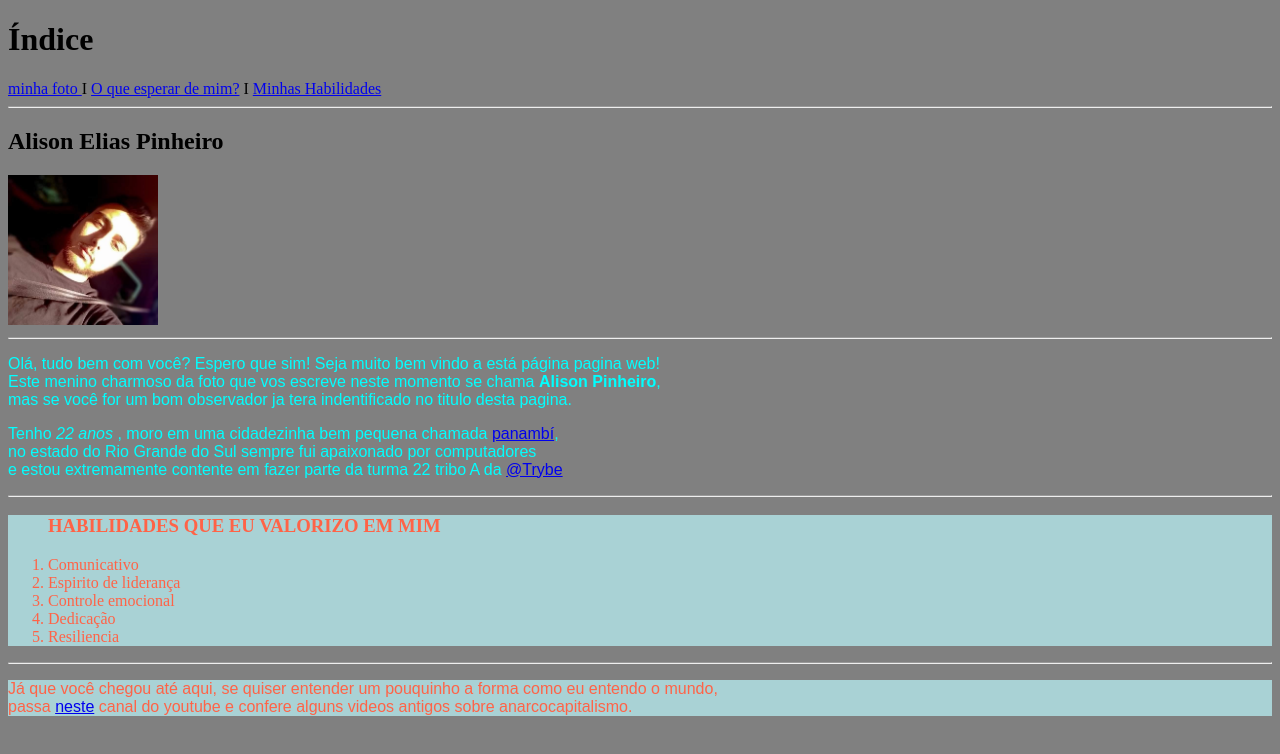
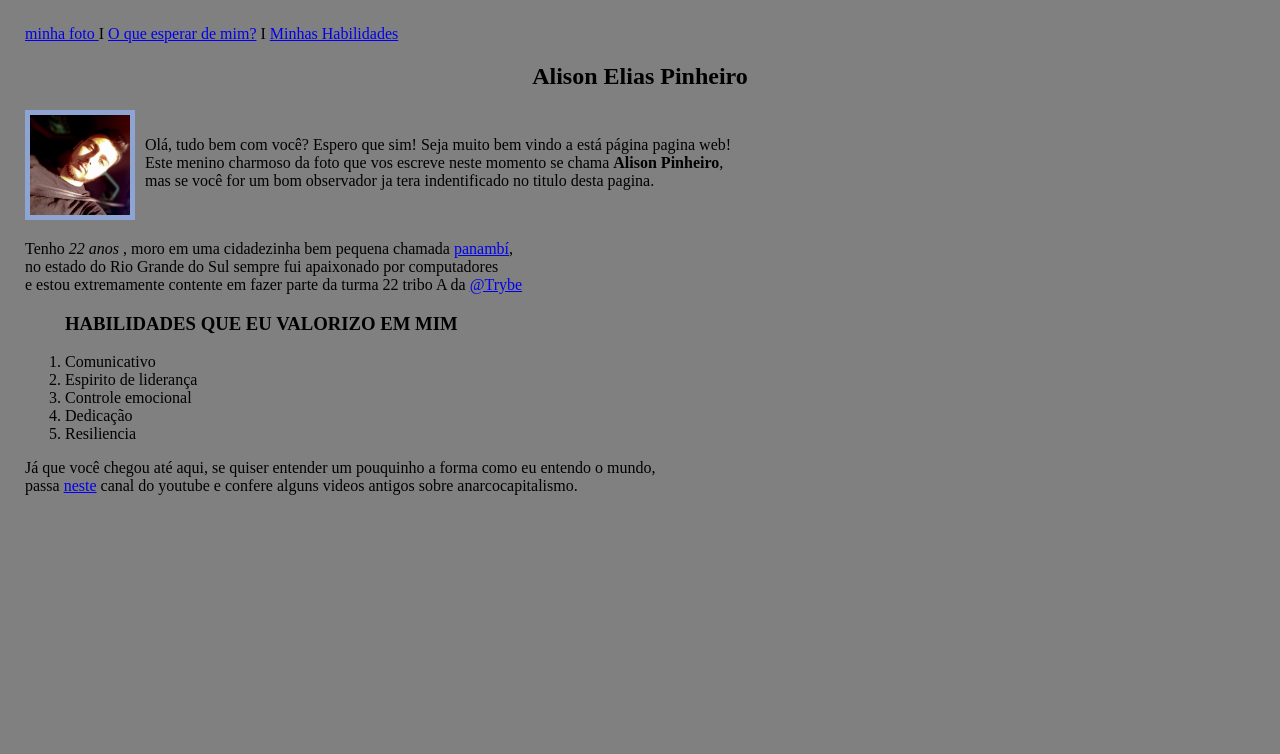
Before and after one commit to KKaiza/KKaiza.github.io, a plain HTML site: page index.html in a window 1280 px wide. Drawn offline with Linux system fonts and the light colour scheme.

Commit message:
atualizando estilização da pagina

```diff
--- a/estilo.css
+++ b/estilo.css
@@ -1,14 +1,25 @@
-<style>
 body {
-    background-color: aliceblue;
-}
-.expec-style {
-background-color: rgb(169, 210, 213);
-color: tomato;
+    background-color: gray;
+    margin: 25px;
 }
 
-p {
-font-family: fantasy; color: aqua;
+.desc {
+    position: relative
 }
 
-</style>
+.desc-text {
+    position: absolute;
+    top: 57px;
+    left: 120px;
+}
+
+#qse {
+    width: 100px;
+    padding: 5px; background-color: rgb(142, 164, 210);
+}
+
+
+
+#meu-nome {
+    text-align: center;
+}
--- a/index.html
+++ b/index.html
@@ -6,29 +6,34 @@
     <meta name="viewport" content="width=device-width, initial-scale=1.0">
     <title>Alison Elias Pinheiro </title>
     <link rel="stylesheet" href="estilo.css">
-    <style>
-        body {
-        background-color: gray;
-        }
-    </style>
 </head>
+
 <body>
-    <h1>Índice</h1>
-    <a href="#qse" > minha foto </a>  I  <a href="#oedm">O que esperar de mim?</a> I <a href="#mh">Minhas Habilidades</a>
-    <hr>
-    <h2>Alison Elias Pinheiro</h2>
-    <img id="qse" src="transferir.png" alt="minha foto" width="150px">
-    <hr>
-    <p id="oedm"> Olá, tudo bem com você? Espero que sim!
-    Seja muito bem vindo a está página pagina web! <br>
-    Este menino charmoso da foto  que vos escreve neste momento se chama <strong> Alison Pinheiro</strong>, <br> mas se você for um bom observador
-    ja tera indentificado no titulo desta  pagina.</p>
 
-    <p>Tenho  <em>22 anos</em> , moro em uma cidadezinha bem pequena chamada <a href="https://pt.wikipedia.org/wiki/Panambi" target="_blank">panambí</a>, <br>
-     no estado do Rio Grande do Sul
-    sempre fui apaixonado por computadores <br> e estou extremamente contente em fazer parte da turma 22 tribo A da <a href="https://www.betrybe.com/" target="_blank">
-    @Trybe </a> </p>
-    <hr>
+    <a href="#qse" > minha foto </a>    I    <a href="#oedm">O que esperar de mim?</a>    I    <a href="#mh">Minhas Habilidades</a>
+
+    <div class="desc">
+        <h2 id="meu-nome">Alison Elias Pinheiro</h2>
+
+        <img id="qse" src="transferir.png" alt="minha foto" width="150px">
+
+        <div class="desc-text">
+        <p id="oedm">
+        Olá, tudo bem com você? Espero que sim!
+        Seja muito bem vindo a está página pagina web! <br>
+        Este menino charmoso da foto  que vos escreve neste momento se chama <strong> Alison Pinheiro</strong>, <br> mas se você for um bom observador
+        ja tera indentificado no titulo desta  pagina.
+        </p>
+        </div>
+    </div>
+
+    <p>
+        Tenho  <em>22 anos</em> , moro em uma cidadezinha bem pequena chamada <a href="https://pt.wikipedia.org/wiki/Panambi" target="_blank">panambí</a>, <br>
+        no estado do Rio Grande do Sul
+        sempre fui <span class="teste">apaixonado</span> por computadores <br> e estou extremamente contente em fazer parte da turma 22 tribo A da <a href="https://www.betrybe.com/" target="_blank">
+        @Trybe </a>
+    </p>
+
 
 
     <ol id="mh" class="expec-style">
@@ -39,10 +44,14 @@
         <li>Dedicação</li>
         <li>Resiliencia</li>
     </ol>
-    <hr>
 
-    <p class="expec-style">Já que você chegou até aqui, se quiser entender um pouquinho a forma como eu entendo o mundo, <br> passa <a href="https://www.youtube.com/c/ideiasradicais" target="_blank">
-    neste</a> canal do youtube e confere alguns videos antigos sobre  <a href="https://pt.wikipedia.org/wiki/Anarcocapitalismo#:~:text=Anarcocapita
-    lismo%20(tamb%C3%A9m%20conhecido%20como%20anarquismo,privada%20e%20do%20Livre%20mercado." target="_blank"></a> anarcocapitalismo. </p>
+
+    <p class="expec-style">
+        Já que você chegou até aqui, se quiser entender um pouquinho a forma como eu entendo o mundo, <br> passa <a href="https://www.youtube.com/c/ideiasradicais" target="_blank">
+        neste</a> canal do youtube e confere alguns videos antigos sobre  <a href="https://pt.wikipedia.org/wiki/Anarcocapitalismo#:~:text=Anarcocapita
+        lismo%20(tamb%C3%A9m%20conhecido%20como%20anarquismo,privada%20e%20do%20Livre%20mercado." target="_blank"></a> anarcocapitalismo.
+    </p>
+
 </body>
+
 </html>
```
